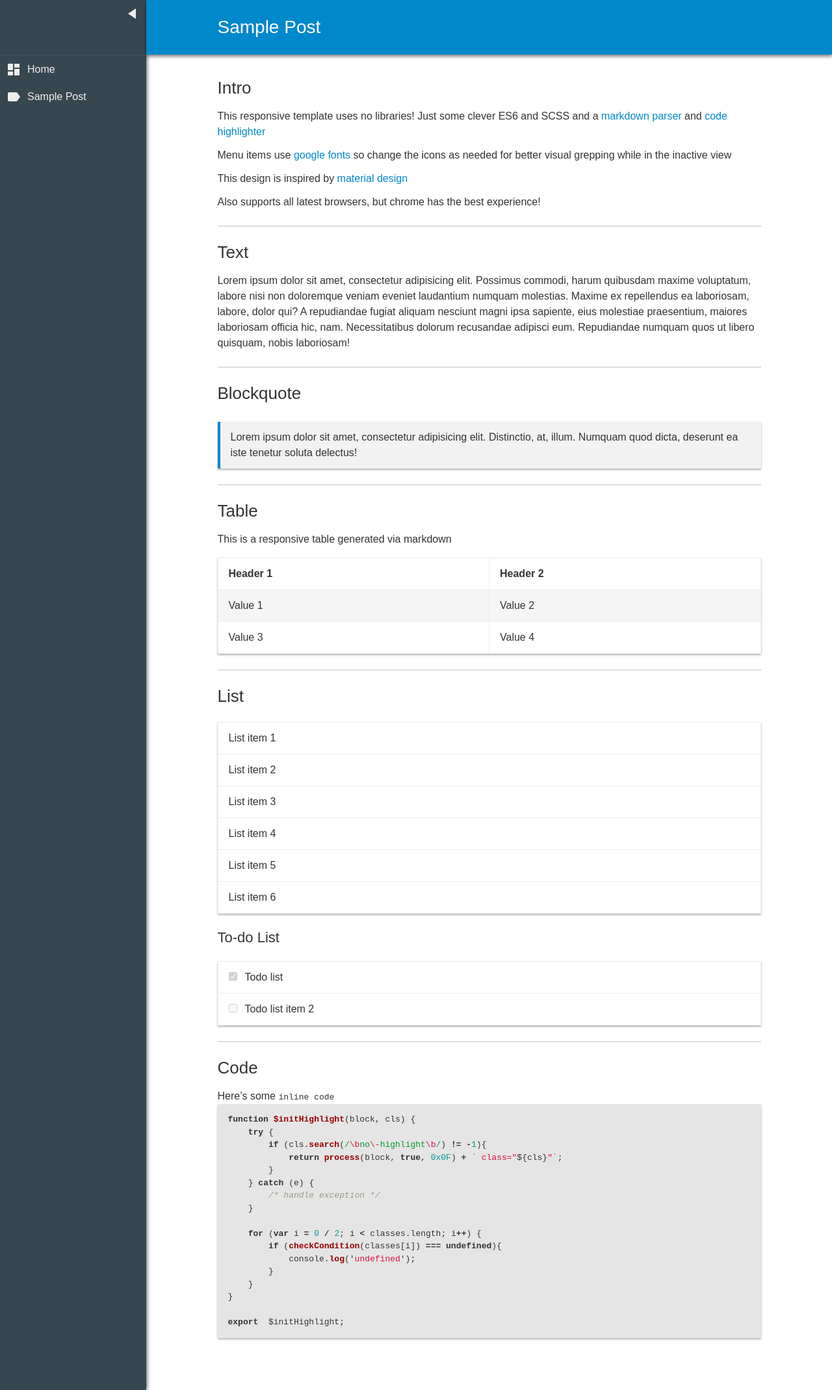
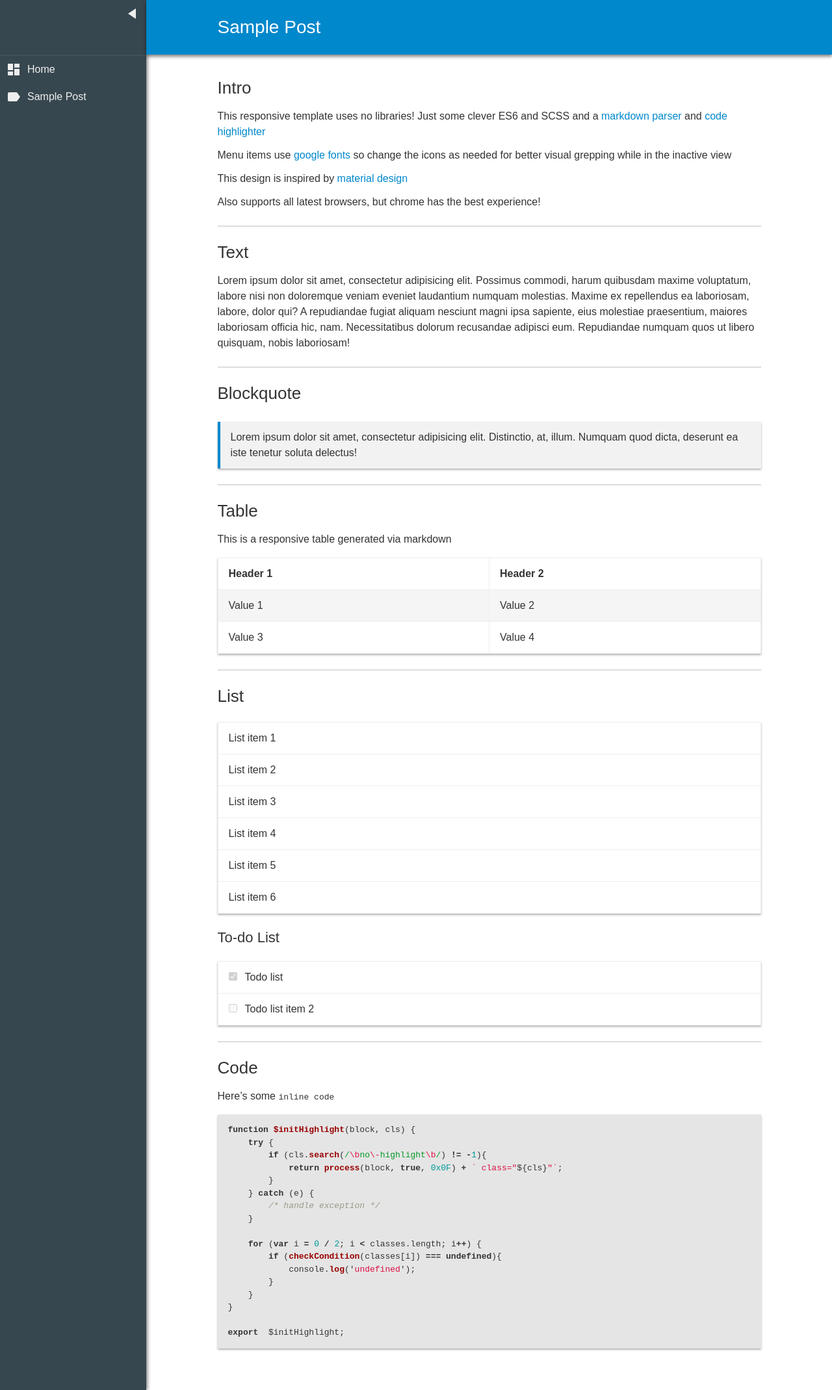
Before and after one commit to zeraphie/zeraphie.github.io, a Jekyll site: the page built from _posts/2017-03-08-sample-post.md, in a window 1280 px wide. Shown: the whole page at 65% size. Built offline with Jekyll 4.4.1, drawn with Linux system fonts in a browser that asks for light colours; comment, search, counter and statistics services are not loaded.

Commit message:
Update _general.scss

```diff
--- a/_sass/_general.scss
+++ b/_sass/_general.scss
@@ -472,7 +472,7 @@ table {
 }
 
 .highlight {
-    margin: 0;
+    margin: 16px 0 0 0;
     box-shadow: $cardShadow;
     padding: 1px 16px;
     background: rgba(0, 0, 0, 0.1);
```
